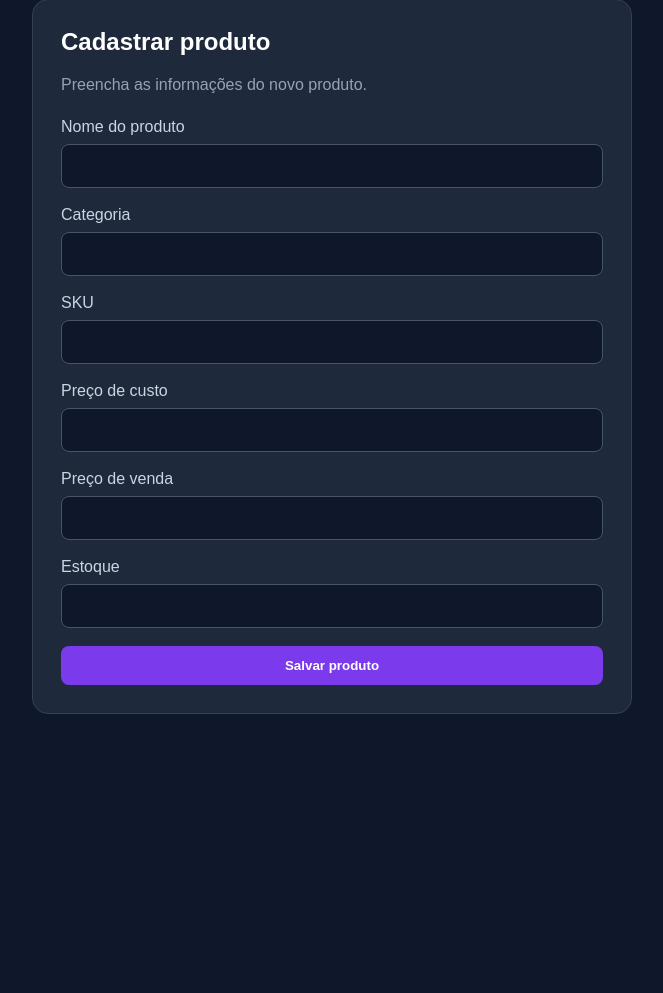
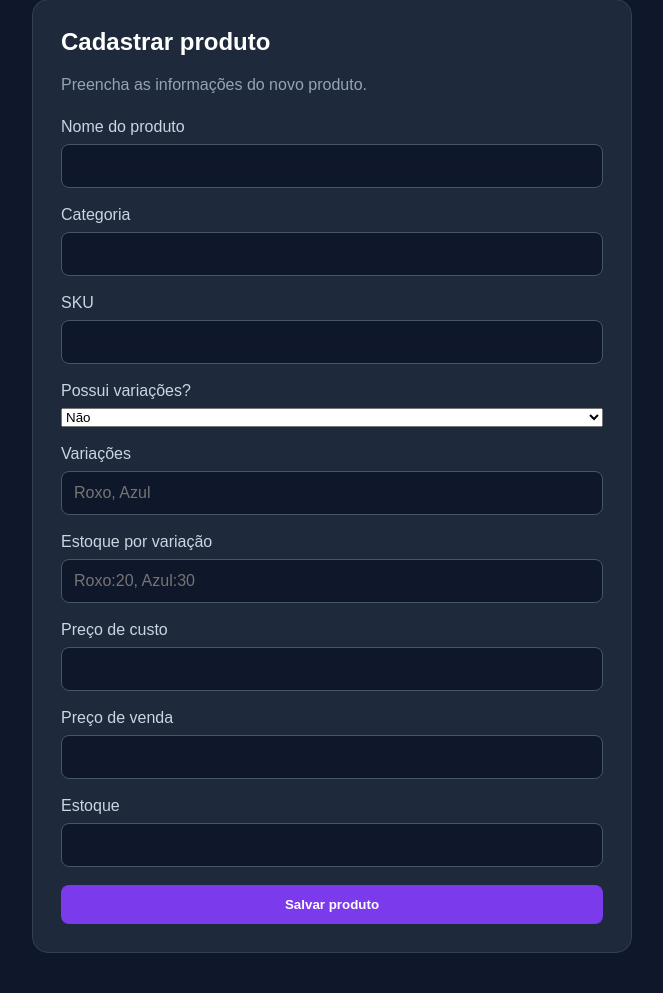
Before and after one commit to baieu666/Product-Catalog-Manager, a Flask app: page /cadastrar in a window 1280 px wide. Shown: the part 91-1084 px from the top of the page, without its empty margins (308-971 px from the left). Before the commit the page ends 805 px from the top, so only its background shows below. Run offline with Flask 3, Linux system fonts and the light colour scheme.

Commit message:
Estoque por variação web
foi feito alterações para fazer o estoque de variações ao cadastrar pelo site

```diff
--- a/app.py
+++ b/app.py
@@ -30,27 +30,110 @@ def cadastrar_produto_web():
         sku = request.form["sku"]
 
         preco_custo = float(
-            request.form["preco_custo"]
+            request.form["preco_custo"].replace(",", ".")
         )
 
         preco_venda = float(
-            request.form["preco_venda"]
-        )
-
-        estoque = int(
-            request.form["estoque"]
+            request.form["preco_venda"].replace(",", ".")
         )
 
         if preco_venda < preco_custo:
-            return "O preço de venda não pode ser menor que o preço de custo."
+            return (
+                "O preço de venda não pode ser "
+                "menor que o preço de custo."
+            )
+
+        possui_variacao = (
+            request.form.get("possui_variacao") == "sim"
+        )
+
+        variacoes = []
+        estoques_variacoes = {}
+
+        if possui_variacao:
+            entrada_variacoes = request.form.get(
+                "variacoes",
+                ""
+            )
+
+            variacoes = [
+                variacao.strip()
+                for variacao in entrada_variacoes.split(",")
+                if variacao.strip()
+            ]
+
+            entrada_estoques = request.form.get(
+                "estoques_variacoes",
+                ""
+            )
+
+            for item in entrada_estoques.split(","):
+                item = item.strip()
+
+                if item == "":
+                    continue
+
+                if ":" not in item:
+                    return (
+                        "Informe os estoques assim: "
+                        "Roxo:20, Azul:30"
+                    )
+
+                variacao, quantidade_texto = item.split(
+                    ":",
+                    1
+                )
+
+                variacao = variacao.strip()
+
+                try:
+                    quantidade = int(
+                        quantidade_texto.strip()
+                    )
+                except ValueError:
+                    return (
+                        "A quantidade do estoque "
+                        "deve ser um número inteiro."
+                    )
+
+                if quantidade < 0:
+                    return "O estoque não pode ser negativo."
+
+                estoques_variacoes[variacao] = quantidade
+
+            variacoes_sem_estoque = [
+                variacao
+                for variacao in variacoes
+                if variacao not in estoques_variacoes
+            ]
+
+            if not variacoes:
+                return "Informe pelo menos uma variação."
+
+            if variacoes_sem_estoque:
+                return (
+                    "Informe o estoque de todas as variações."
+                )
+
+            estoque = sum(
+                estoques_variacoes.values()
+            )
+
+        else:
+            estoque = int(
+                request.form.get("estoque", 0)
+            )
+
+            if estoque < 0:
+                return "O estoque não pode ser negativo."
 
         produto = {
             "nome": nome,
             "categoria": categoria,
             "sku": sku,
-            "possui_variacao": False,
-            "variacoes": [],
-            "estoques_variacoes": {},
+            "possui_variacao": possui_variacao,
+            "variacoes": variacoes,
+            "estoques_variacoes": estoques_variacoes,
             "preco_custo": preco_custo,
             "preco_venda": preco_venda,
             "lucro": preco_venda - preco_custo,
--- a/templates/cadastrar.html
+++ b/templates/cadastrar.html
@@ -49,6 +49,34 @@
                 </label>
 
                 <label>
+                    Possui variações?
+
+                    <select name="possui_variacao">
+                        <option value="nao">Não</option>
+                        <option value="sim">Sim</option>
+                    </select>
+                </label>
+
+                <label>
+                    Variações
+                    <input
+                        type="text"
+                        name="variacoes"
+                        placeholder="Roxo, Azul"
+                    >
+                </label>
+
+
+                <label>
+                    Estoque por variação
+                    <input
+                    type="text"
+                    name="estoques_variacoes"
+                    placeholder="Roxo:20, Azul:30"
+                    >
+                </label>
+
+                <label>
                     Preço de custo
                     <input
                         type="number"
@@ -76,7 +104,6 @@
                         type="number"
                         name="estoque"
                         min="0"
-                        required
                     >
                 </label>
 
```
